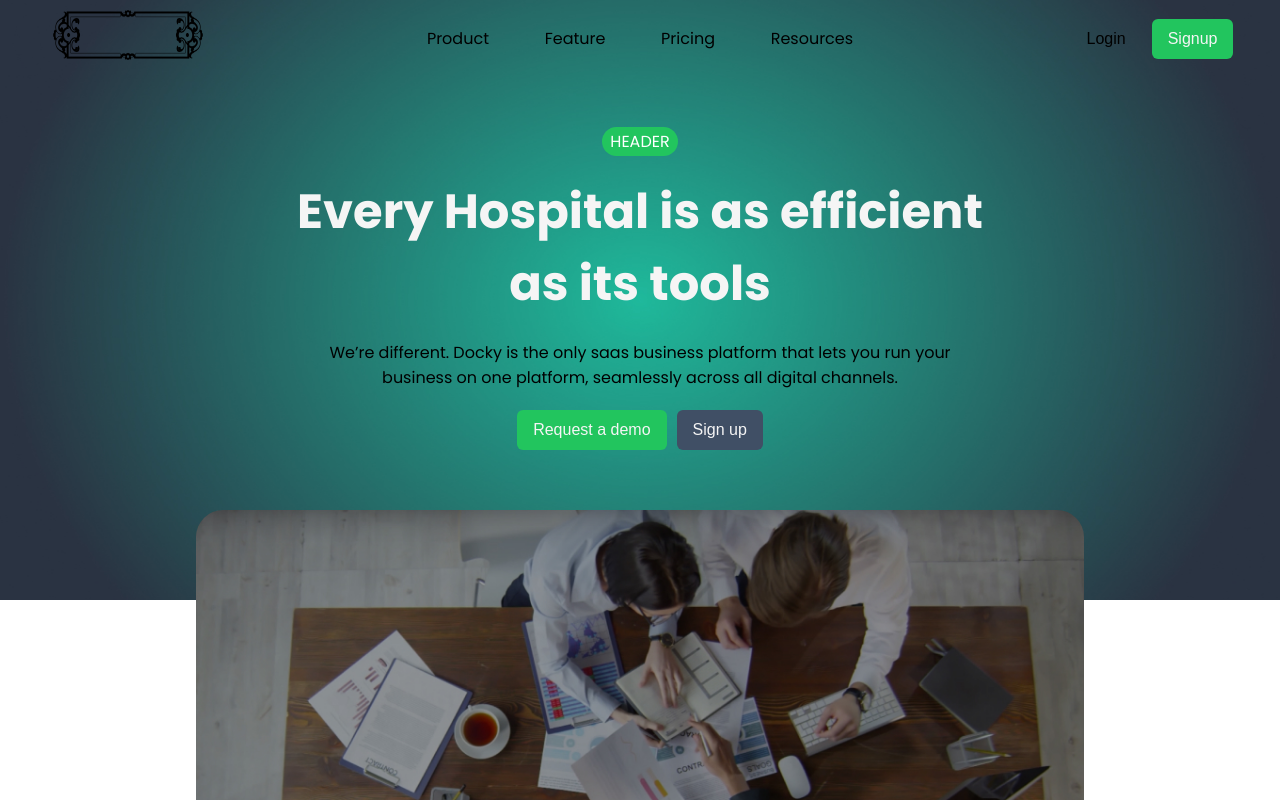
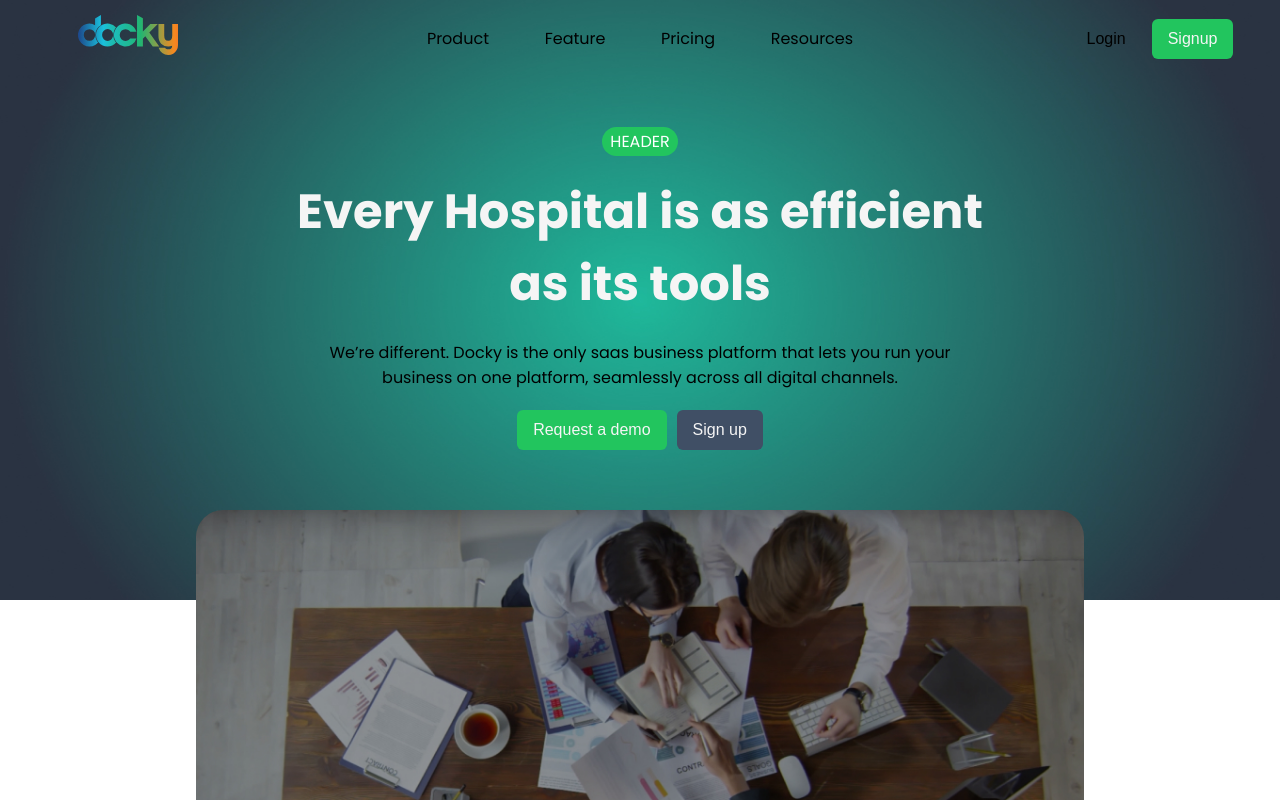
Before and after one commit to UchihaDSenju/docky-flypat, a React (Vite) app: page / in a window 1280 px wide. Shown: the top 800 px of the page. Built offline with nearby package versions, Linux system fonts and the light colour scheme.

Commit message:
docky-logo successfully fixed

```diff
--- a/src/components/footer.tsx
+++ b/src/components/footer.tsx
@@ -1,9 +1,9 @@
 import '../styles/footer.css'
-
+import logo from '../assets/docky-logo.svg'
 function Footer() {
   return (
     <footer className='footer-container'>
-        <div className='footer-logo'>Logo</div>
+        <div className='footer-logo'><img className='docky-logo' src={logo} alt="logo here" /></div>
         <div className='footer-link-container'>
             <ul className='footer-links'>
                 <li><a>Product</a></li>
--- a/src/components/navbar.tsx
+++ b/src/components/navbar.tsx
@@ -1,4 +1,4 @@
-import logo from '../assets/demoLogo.png'
+import logo from '../assets/docky-logo.svg'
 import '../styles/navbar.css'
 import { FaBars } from "react-icons/fa";
 import { useRef } from 'react';
@@ -12,7 +12,7 @@ function Navbar() {
     <>
         <nav ref={nav}>
             <div className='nav-logotainer'>
-                <img src={logo} alt="logo here" />
+                <img className='docky-logo' src={logo} alt="logo here" />
                 <div onClick={classToggle} id='bar'><FaBars /></div>
             </div>
             <div>
--- a/src/index.css
+++ b/src/index.css
@@ -36,6 +36,9 @@ a{
 }
 .white-color{
   color: whitesmoke;
+}
+.docky-logo{
+  width: 100px;
 }
 
 
```
Also changed, not shown: src/assets/docky-logo.svg (added).
